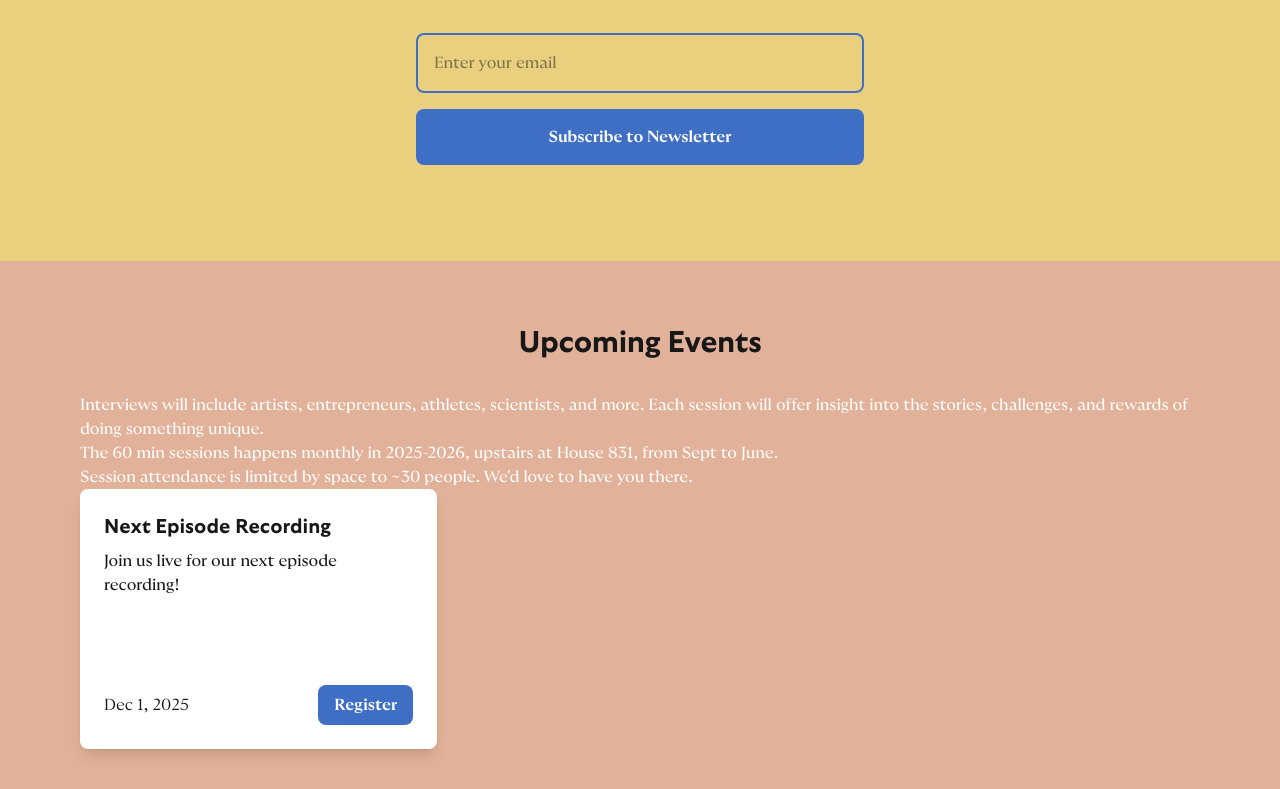
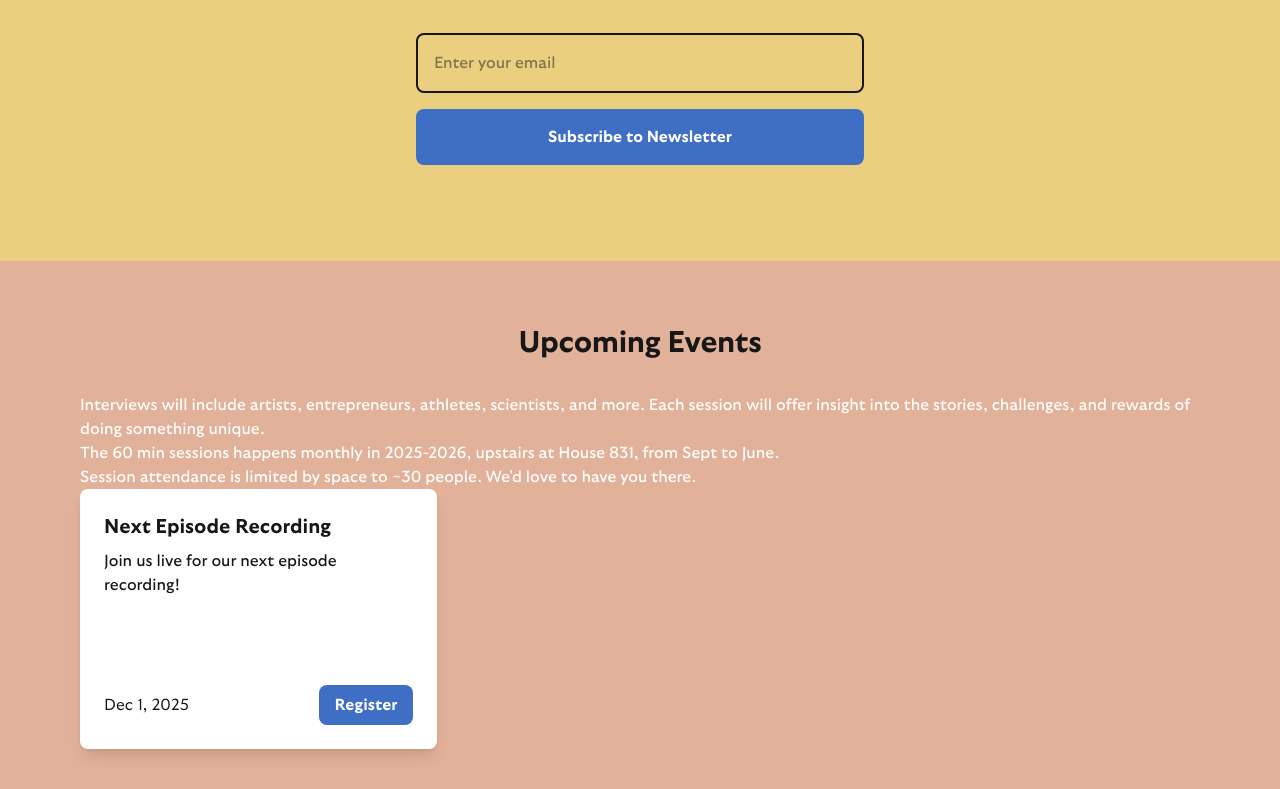
Before and after one commit to connkat/this-way-that-way, a Next.js app: page / in a window 1280 px wide. Shown: the part 931-1720 px from the top of the page. Built offline with nearby package versions, Linux system fonts and the light colour scheme.

Commit message:
font consistency

```diff
--- a/src/app/components/EmailSignup.tsx
+++ b/src/app/components/EmailSignup.tsx
@@ -1,15 +1,22 @@
 "use client";
 
 import { useScrollColor } from "@/hooks/useScrollColor";
+import { getColor } from "@/styles/colors";
 
 interface EmailSignupProps {
   sectionId?: string;
 }
 
-export default function EmailSignup({ sectionId = 'email-section-1' }: EmailSignupProps) {
-  const backgroundColor = useScrollColor(sectionId, 'black', '#EACF7F');
+export default function EmailSignup({
+  sectionId = "email-section-1",
+}: EmailSignupProps) {
+  const backgroundColor = useScrollColor(sectionId, "black", getColor("pastelYellow"));
   return (
-    <section id={sectionId} className="w-full py-24 section-transition" style={{ backgroundColor }}>
+    <section
+      id={sectionId}
+      className="w-full py-24 section-transition"
+      style={{ backgroundColor }}
+    >
       <div className="max-w-6xl mx-auto px-4">
         <div className="flex flex-col items-center">
           <h2 className="heading-2 mb-8 text-3xl">Stay Updated</h2>
@@ -18,12 +25,12 @@ export default function EmailSignup({ sectionId = 'email-section-1' }: EmailSign
               <input
                 type="email"
                 placeholder="Enter your email"
-                className="font-fine-regular p-4 rounded-lg border-2 border-[#3F6FC4] focus:outline-none focus:border-[#DE909E] w-full"
+                className="font-standard-regular p-4 rounded-lg border-2 border-blue focus:outline-none focus:border-pastelCrimson w-full"
               />
               <button
                 type="submit"
-                className="font-fine-bold py-4 px-6 rounded-lg text-white w-full transition-transform hover:scale-105"
-                style={{ backgroundColor: '#3F6FC4' }}
+                className="font-standard-bold py-4 px-6 rounded-lg text-white w-full transition-transform hover:scale-105"
+                style={{ backgroundColor: getColor("blue") }}
               >
                 Subscribe to Newsletter
               </button>
--- a/src/app/components/Footer/Footer.tsx
+++ b/src/app/components/Footer/Footer.tsx
@@ -1,11 +1,12 @@
 "use client";
 
 import { useScrollColor } from "@/hooks/useScrollColor";
+import { getColor } from "@/styles/colors";
 import Location from "./Location";
 import Socials from "./Socials";
 
 export default function Footer() {
-  const backgroundColor = useScrollColor("footer-section", "black", "#3F6FC4");
+  const backgroundColor = useScrollColor("footer-section", "black", getColor("blue"));
   return (
     <footer
       id="footer-section"
@@ -18,7 +19,7 @@ export default function Footer() {
             <h3 className="font-standard-bold text-xl mb-4">
               This Way That Way
             </h3>
-            <p className="font-fine-regular">
+            <p className="font-standard-regular">
               A podcast about finding your path in tech.
             </p>
           </div>
@@ -26,7 +27,7 @@ export default function Footer() {
           <Socials />
         </div>
         <div className="mt-8 pt-8 border-t border-white/20 text-white/80">
-          <p className="font-fine-light text-sm text-center">
+          <p className="font-standard-light text-sm text-center">
             © {new Date().getFullYear()} This Way That Way. All rights reserved.
           </p>
         </div>
--- a/src/app/components/Footer/Location.tsx
+++ b/src/app/components/Footer/Location.tsx
@@ -2,9 +2,9 @@ export default function Location() {
   return (
     <div>
       <h3 className="font-standard-bold text-xl mb-4">Location</h3>
-      <p className="font-fine-regular mb-2">House 831</p>
-      <p className="font-fine-regular mb-2">831 17 Ave SW</p>
-      <p className="font-fine-regular mb-2">Calgary, Alberta</p>
+      <p className="font-standard-regular mb-2">House 831</p>
+      <p className="font-standard-regular mb-2">831 17 Ave SW</p>
+      <p className="font-standard-regular mb-2">Calgary, Alberta</p>
     </div>
   );
 }
--- a/src/app/components/Footer/Socials.tsx
+++ b/src/app/components/Footer/Socials.tsx
@@ -3,13 +3,22 @@ export default function Socials() {
     <div>
       <h3 className="font-standard-bold text-xl mb-4">Follow Us</h3>
       <div className="space-y-2">
-        <a href="#" className="font-fine-regular hover:text-[#F8F269] block">
+        <a
+          href="#"
+          className="font-standard-regular block transition-colors hover:text-[#F8F269]"
+        >
           Twitter
         </a>
-        <a href="#" className="font-fine-regular hover:text-[#F8F269] block">
+        <a
+          href="#"
+          className="font-standard-regular block transition-colors hover:text-[#F8F269]"
+        >
           Instagram
         </a>
-        <a href="#" className="font-fine-regular hover:text-[#F8F269] block">
+        <a
+          href="#"
+          className="font-standard-regular block transition-colors hover:text-[#F8F269]"
+        >
           LinkedIn
         </a>
       </div>
--- a/src/app/components/LumaEvents.tsx
+++ b/src/app/components/LumaEvents.tsx
@@ -1,9 +1,10 @@
 "use client";
 
 import { useScrollColor } from "@/hooks/useScrollColor";
+import { getColor } from "@/styles/colors";
 
 export default function LumaEvents() {
-  const backgroundColor = useScrollColor("events-section", "black", "#E2B199");
+  const backgroundColor = useScrollColor("events-section", "black", getColor("pastelOrange"));
   return (
     <section
       id="events-section"
@@ -21,7 +22,7 @@ export default function LumaEvents() {
           The 60 min sessions happens monthly in 2025-2026, upstairs at House
           831, from Sept to June.
         </p>
-        <p className="body-base text-white font-fine-bold">
+        <p className="body-base text-white font-standard-bold">
           Session attendance is limited by space to ~30 people. We&apos;d love
           to have you there.
         </p>
@@ -32,7 +33,7 @@ export default function LumaEvents() {
             <h3 className="font-standard-bold text-xl mb-2">
               Next Episode Recording
             </h3>
-            <p className="font-fine-regular mb-4">
+            <p className="font-standard-regular mb-4">
               Join us live for our next episode recording!
             </p>
             <p className="body-base text-white/80">
@@ -40,11 +41,11 @@ export default function LumaEvents() {
               This Way That Way online.
             </p>
             <div className="flex justify-between items-center">
-              <span className="font-fine-light">Dec 1, 2025</span>
+              <span className="font-standard-light">Dec 1, 2025</span>
               <a
                 href="#"
-                className="font-fine-bold px-4 py-2 rounded-lg text-white"
-                style={{ backgroundColor: "#3F6FC4" }}
+                className="font-standard-bold px-4 py-2 rounded-lg text-white"
+                style={{ backgroundColor: getColor("blue") }}
               >
                 Register
               </a>
--- a/src/app/components/Overview.tsx
+++ b/src/app/components/Overview.tsx
@@ -52,7 +52,7 @@ export default function Overview() {
         <div className="flex gap-6 mt-8 animate-fade-in-4">
           <a
             href="#events"
-            className="px-8 py-3 rounded-lg font-fine-bold text-black transition-transform hover:scale-105"
+            className="px-8 py-3 rounded-lg font-standard-bold text-black transition-transform hover:scale-105"
             style={{ backgroundColor: getColor("pastelYellow") }}
             onClick={(e) => {
               e.preventDefault();
@@ -65,7 +65,7 @@ export default function Overview() {
           </a>
           <a
             href="#about"
-            className="px-8 py-3 rounded-lg font-fine-bold text-white transition-transform hover:scale-105"
+            className="px-8 py-3 rounded-lg font-standard-bold text-white transition-transform hover:scale-105"
             style={{ backgroundColor: getColor("blue") }}
             onClick={(e) => {
               e.preventDefault();
--- a/src/app/globals.css
+++ b/src/app/globals.css
@@ -58,5 +58,5 @@
 body {
   background: var(--background);
   color: var(--foreground);
-  font-family: var(--font-gt-ultra-fine);
+  font-family: var(--font-gt-ultra-standard);
 }
--- a/src/styles/typography.css
+++ b/src/styles/typography.css
@@ -1,20 +1,20 @@
 /* GT Ultra Fine */
 .font-fine {
-  font-family: var(--font-gt-ultra-fine);
+  font-family: var(--font-gt-ultra-standard);
 }
 
 .font-fine-light {
-  font-family: var(--font-gt-ultra-fine);
+  font-family: var(--font-gt-ultra-standard);
   font-weight: 300;
 }
 
 .font-fine-regular {
-  font-family: var(--font-gt-ultra-fine);
+  font-family: var(--font-gt-ultra-standard);
   font-weight: 400;
 }
 
 .font-fine-bold {
-  font-family: var(--font-gt-ultra-fine);
+  font-family: var(--font-gt-ultra-standard);
   font-weight: 700;
 }
 
@@ -130,21 +130,21 @@
 
 /* Body text presets */
 .body-large {
-  font-family: var(--font-gt-ultra-fine);
+  font-family: var(--font-gt-ultra-standard);
   font-weight: 400;
   font-size: 1.125rem; /* 18px */
   line-height: 1.75rem; /* 28px */
 }
 
 .body-base {
-  font-family: var(--font-gt-ultra-fine);
+  font-family: var(--font-gt-ultra-standard);
   font-weight: 400;
   font-size: 1rem; /* 16px */
   line-height: 1.5rem; /* 24px */
 }
 
 .body-small {
-  font-family: var(--font-gt-ultra-fine);
+  font-family: var(--font-gt-ultra-standard);
   font-weight: 400;
   font-size: 0.875rem; /* 14px */
   line-height: 1.25rem; /* 20px */
```
